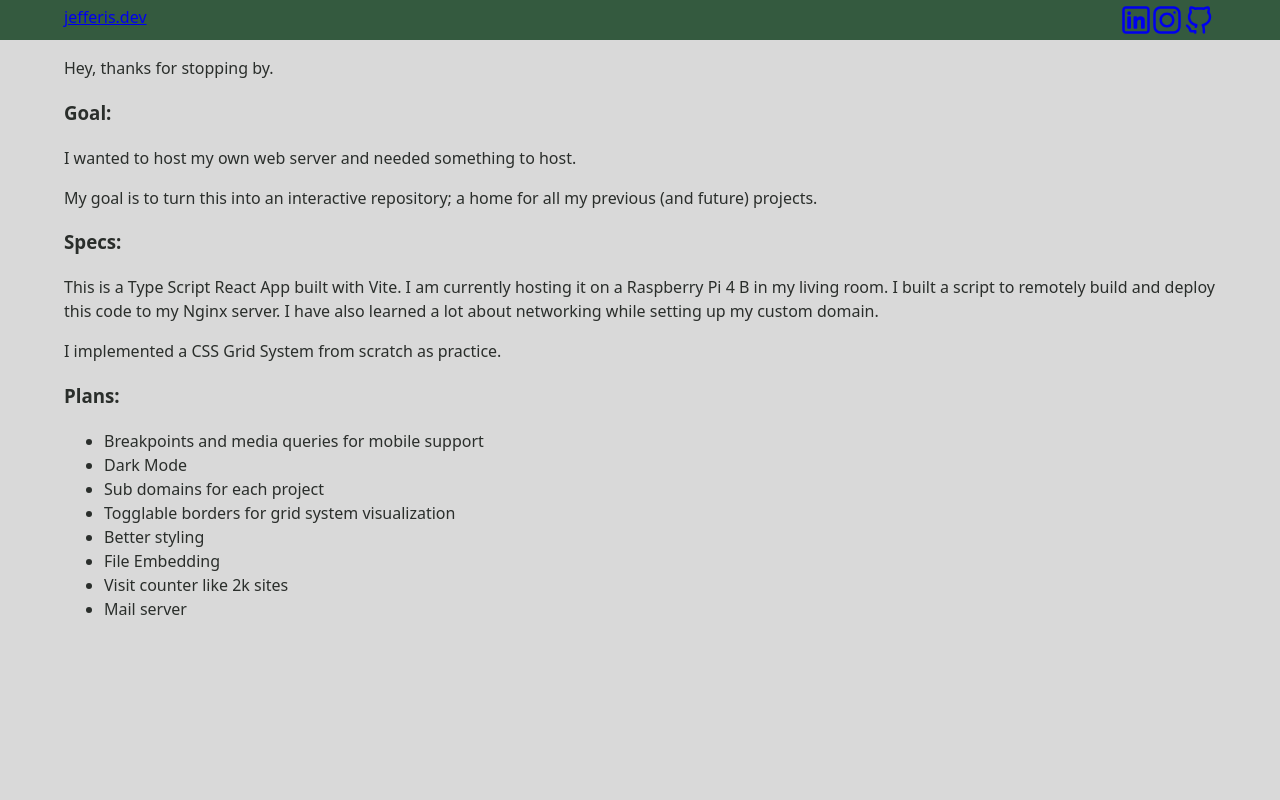
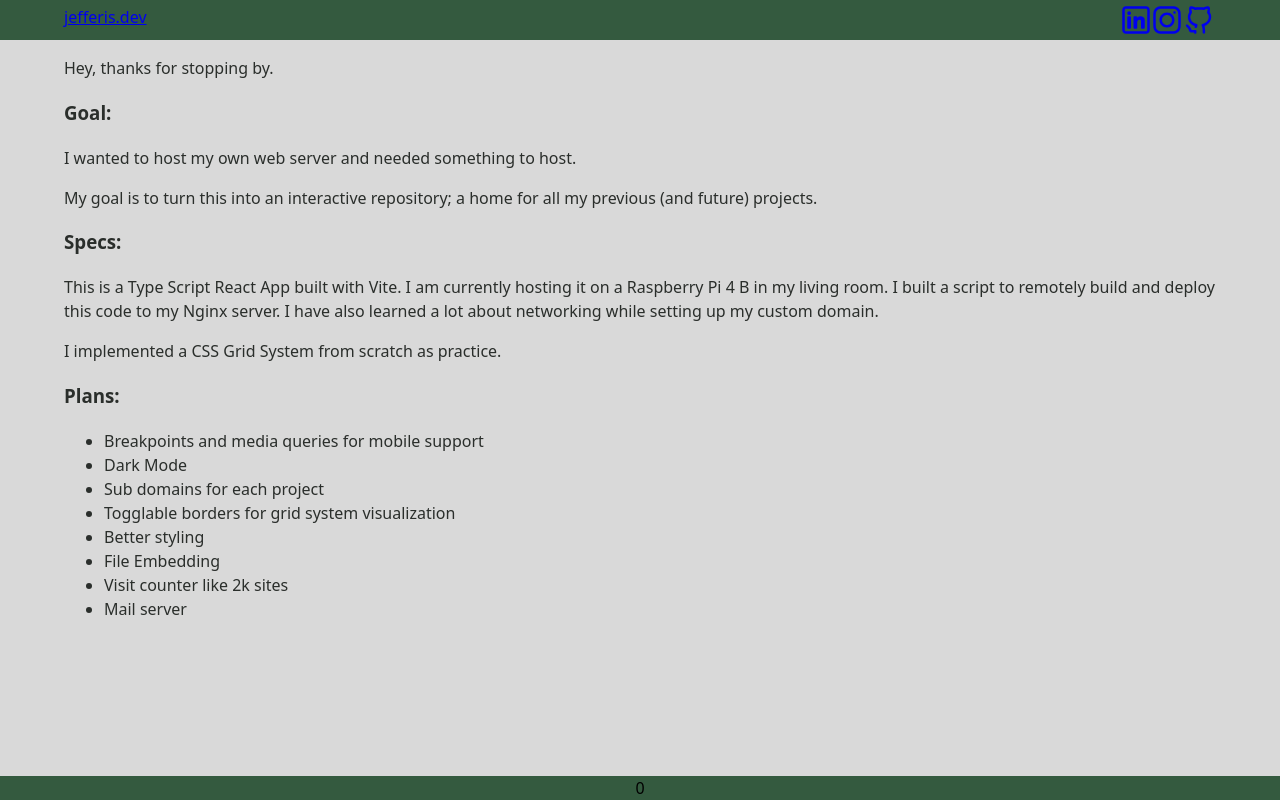
Before and after one commit to jefferns/Personal-Site, a React (Vite) app in the folder personal-site/: page / in a window 1280 px wide. Built offline with nearby package versions, Linux system fonts and the light colour scheme.

Commit message:
fix formatting. add temporary footer

```diff
--- /dev/null
+++ b/personal-site/src/components/Footer/Footer.scss
@@ -0,0 +1,5 @@
+@use '../../styles/index.scss' as *;
+
+.footer {
+  background-color: $green;
+}
--- /dev/null
+++ b/personal-site/src/components/Footer/Footer.tsx
@@ -0,0 +1,19 @@
+import { useState } from "react";
+import './Footer.scss';
+
+const Footer = () => {
+  const [count, _setCount] = useState<number>(0);
+  return (
+    <div className="footer">
+      <div className="container">
+        <div className="row">
+          <div className="col d-flex j-c-center">
+            {count}
+          </div>
+        </div>
+      </div>
+    </div>
+   );
+}
+
+export default Footer;
--- a/personal-site/src/components/ViewBody/ViewBody.scss
+++ b/personal-site/src/components/ViewBody/ViewBody.scss
@@ -2,4 +2,5 @@
 
 .view-body {
   color: $font-dark;
+  flex-grow: 1;
 }
--- a/personal-site/src/components/ViewBody/ViewBody.tsx
+++ b/personal-site/src/components/ViewBody/ViewBody.tsx
@@ -7,10 +7,12 @@ type ViewBodyProps = {
 
 const ViewBody = ({ children }: ViewBodyProps) => {
   return (
-    <div className="view-body container">
-      <div className="row">
-        <div className="col">
-          {children}
+    <div className="view-body">
+      <div className="container">
+        <div className="row">
+          <div className="col">
+            {children}
+          </div>
         </div>
       </div>
     </div>
--- a/personal-site/src/index.scss
+++ b/personal-site/src/index.scss
@@ -12,13 +12,20 @@
   -moz-osx-font-smoothing: grayscale;
 }
 
+html {
+  min-height: 100%;
+  display: flex;
+}
+
 body {
-  height: 100%;
-  width: 100%;
-  min-width: 320px;
-  min-height: 100vh;
+  flex: 1;
   margin: 0;
   background-color: rgb(217, 217, 217);
+}
+
+#root {
+  height: 100%;
+  display: flex;
 }
 
 button {
@@ -83,3 +90,7 @@ button:focus-visible {
 .a-s-center {
   align-self: center;
 }
+
+.flex-grow {
+  flex-grow: 1;
+}
--- /dev/null
+++ b/personal-site/src/views/HomePage.scss
@@ -0,0 +1,5 @@
+.home-page  {
+  display: flex;
+  flex-direction: column;
+  flex-grow: 1;
+}
--- a/personal-site/src/views/HomePage.tsx
+++ b/personal-site/src/views/HomePage.tsx
@@ -1,5 +1,7 @@
 import AppBar from "../components/AppBar/AppBar";
+import Footer from "../components/Footer/Footer";
 import ViewBody from "../components/ViewBody/ViewBody";
+import './HomePage.scss'
 
 const HomePage = () => {
   return (
@@ -30,6 +32,7 @@ const HomePage = () => {
           <li>Mail server</li>
         </ul>
       </ViewBody>
+      <Footer/>
     </div>
    );
 }
```
